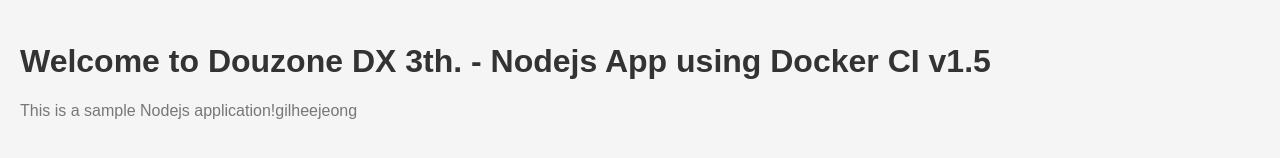
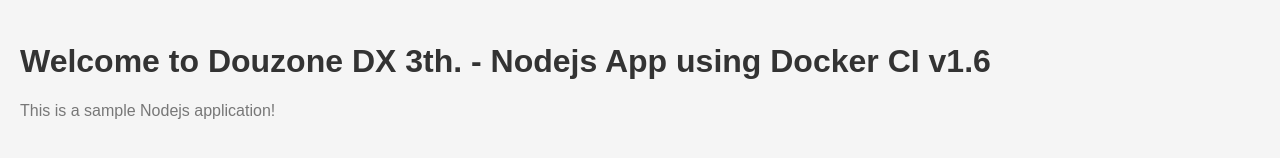
Before and after one commit to pogiri1207-a11y/docker-ci, a website: page public/index.html in a window 1280 px wide. Shown: the part 284-442 px from the top of the page. Drawn offline with Linux system fonts and the light colour scheme.

Commit message:
DZ3th. docker CI

```diff
--- a/public/index.html
+++ b/public/index.html
@@ -7,7 +7,7 @@
 </head>
 <body>
   <img src="images/fastcampus.png" alt="fastcampus logo">
-  <h1>Welcome to Douzone DX 3th. - Nodejs App using Docker CI v1.5</h1>
-  <p>This is a sample Nodejs application!gilheejeong</p>
+  <h1>Welcome to Douzone DX 3th. - Nodejs App using Docker CI v1.6</h1>
+  <p>This is a sample Nodejs application!</p>
 </body>
 </html>
```
Also changed, not shown: .github/workflows/docker-ci-demo.yml.
